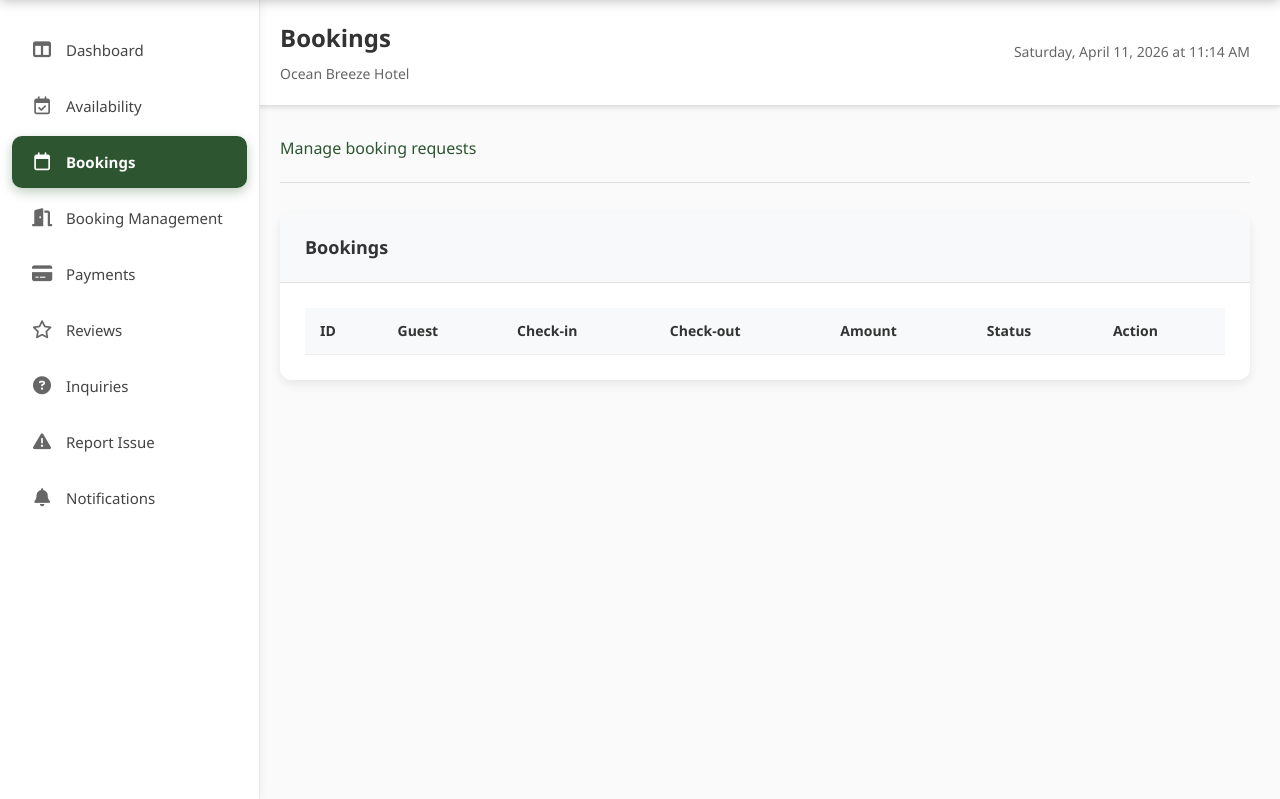
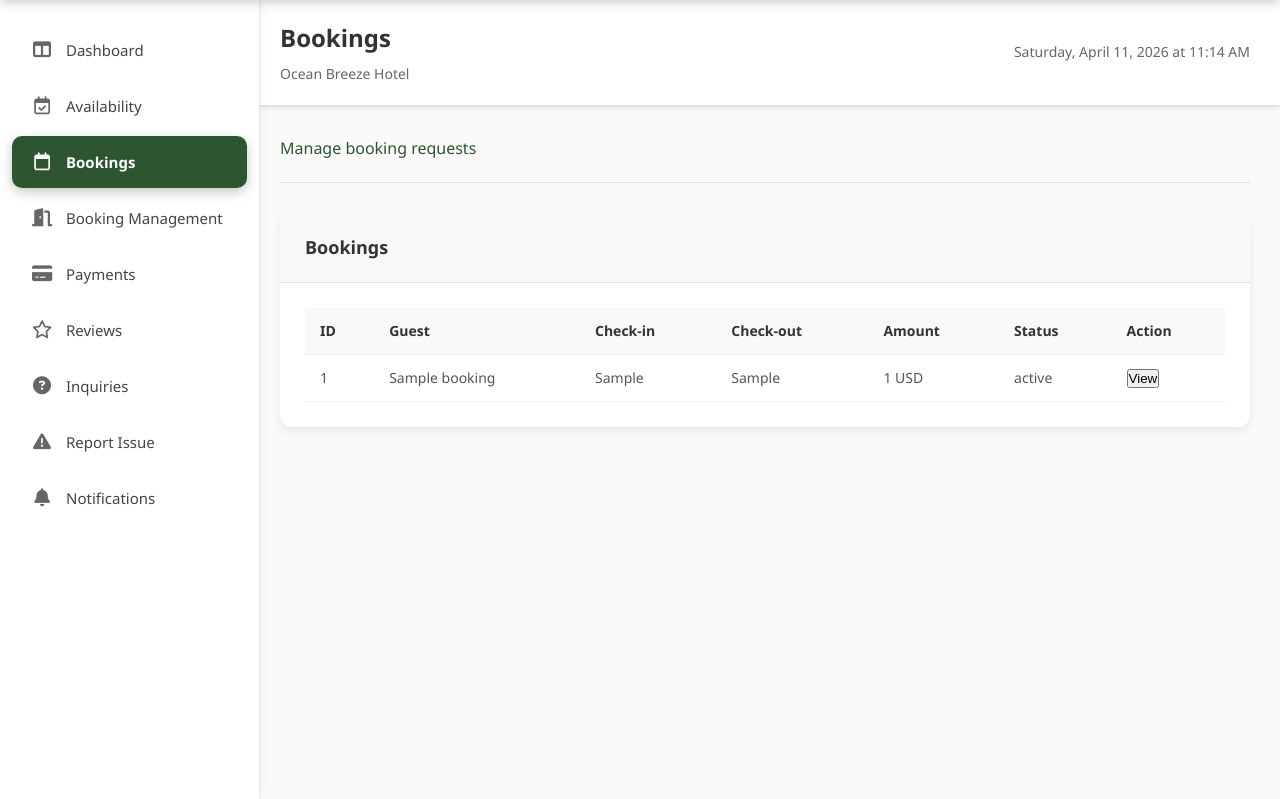
Before and after one commit to Saubhagya-VRN/CeylonGo, a PHP site: the page made by views/hotel/bookings.php in a window 1280 px wide. Shown: the part 53-852 px from the top of the page. Run offline with PHP 8.4, Linux system fonts and the light colour scheme; the template is opened without the code that fills it: most values are stand-ins (such as "Sample title", 1, 10 or a date in 2020); lists and menus that the app fills with data are empty.

Commit message:
Display booking details in the bookings table: add rows for each booking with relevant information

```diff
--- a/views/hotel/bookings.php
+++ b/views/hotel/bookings.php
@@ -23,7 +23,6 @@
   </header>
 
   <?php $active_page = 'bookings'; include(__DIR__ . '/components/hotel_sidebar.php'); ?>
-
   <div class="main">
     <header class="topbar">
       <div class="left">
@@ -59,7 +58,19 @@
                   <th>Action</th>
                 </tr>
               </thead>
-              <tbody></tbody>
+              <tbody>
+                <?php foreach($bookings as $booking) { ?>
+                  <tr>
+                    <td><?php echo $booking['id']; ?></td>
+                    <td><?php echo $booking['guest_name']; ?></td>
+                    <td><?php echo $booking['check_in']; ?></td>
+                    <td><?php echo $booking['check_out']; ?></td>
+                    <td><?php echo $booking['total_price'] . ' ' . $booking['currency']; ?></td>
+                    <td><?php echo $booking['status']; ?></td>
+                    <td><button class="btn-action">View</button></td>
+                  </tr>
+                <?php } ?>
+              </tbody>
             </table>
           </div>
         </div>
```
